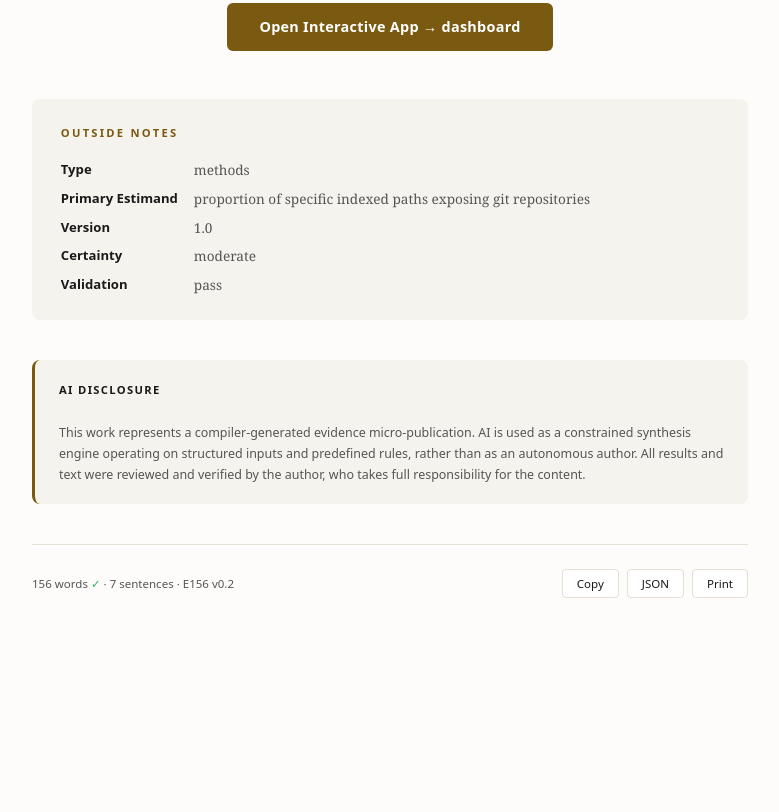
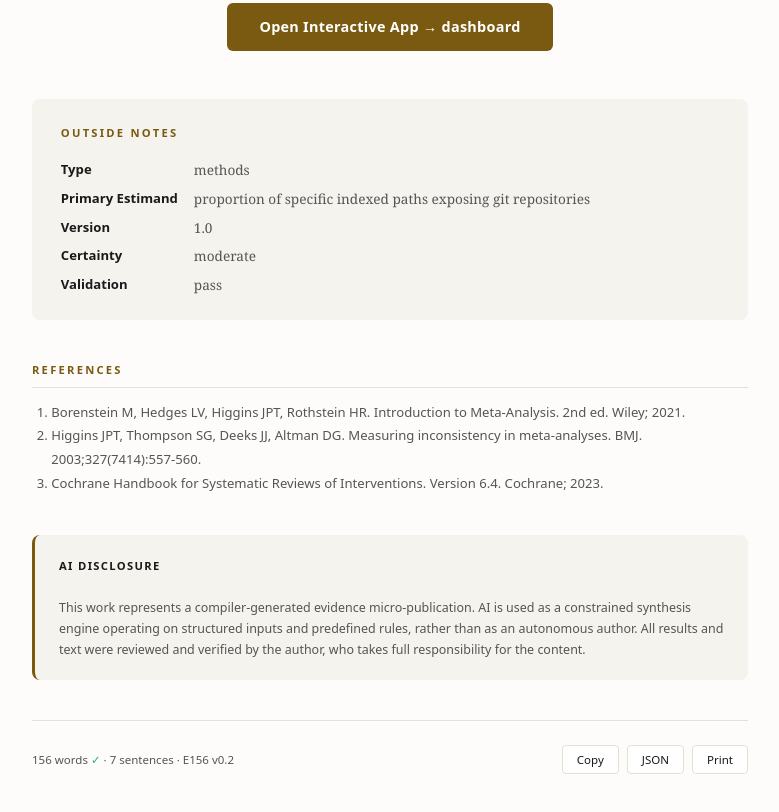
Before and after one commit to mahmood726-cyber/drive-pulse, a plain HTML site: page e156-submission/index.html in a window 1280 px wide. Shown: the part 930-1742 px from the top of the page, without its empty margins (250-1029 px from the left). Before the commit the page ends 1592 px from the top, so only its background shows below. Drawn offline with Linux system fonts and the light colour scheme.

Commit message:
Auto-sync E156 submission

```diff
--- a/e156-submission/index.html
+++ b/e156-submission/index.html
@@ -352,6 +352,11 @@ const D = {
   "affiliation": "Tahir Heart Institute",
   "email": "mahmood.ahmad2@nhs.net",
   "slug": "drive-pulse",
+  "references": [
+    "Borenstein M, Hedges LV, Higgins JPT, Rothstein HR. Introduction to Meta-Analysis. 2nd ed. Wiley; 2021.",
+    "Higgins JPT, Thompson SG, Deeks JJ, Altman DG. Measuring inconsistency in meta-analyses. BMJ. 2003;327(7414):557-560.",
+    "Cochrane Handbook for Systematic Reviews of Interventions. Version 6.4. Cochrane; 2023."
+  ],
   "_assets": [
     "dashboard.html"
   ],
```
Also changed, not shown: e156-submission/config.json (+6 -1 lines), 2 other files.
